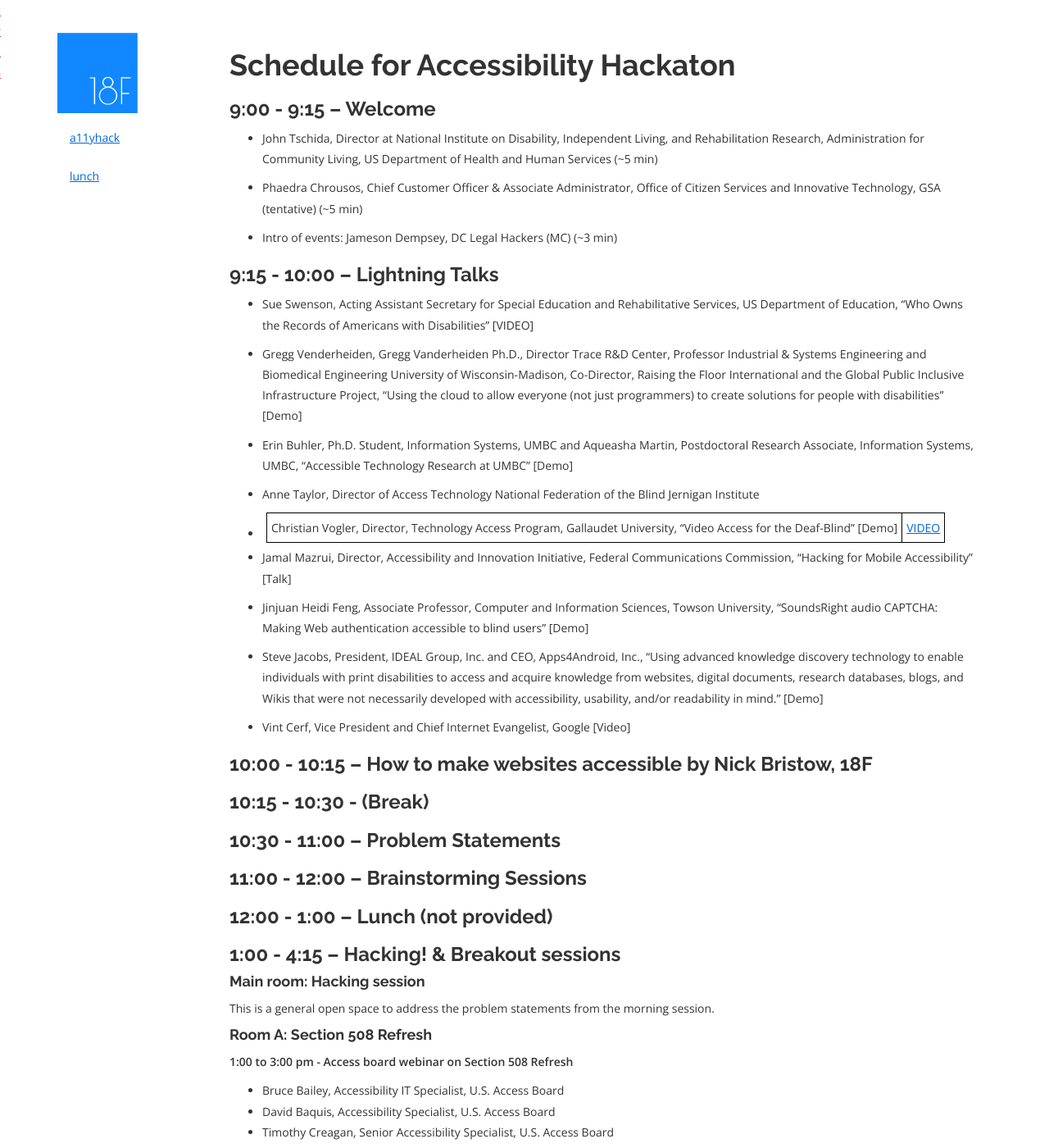
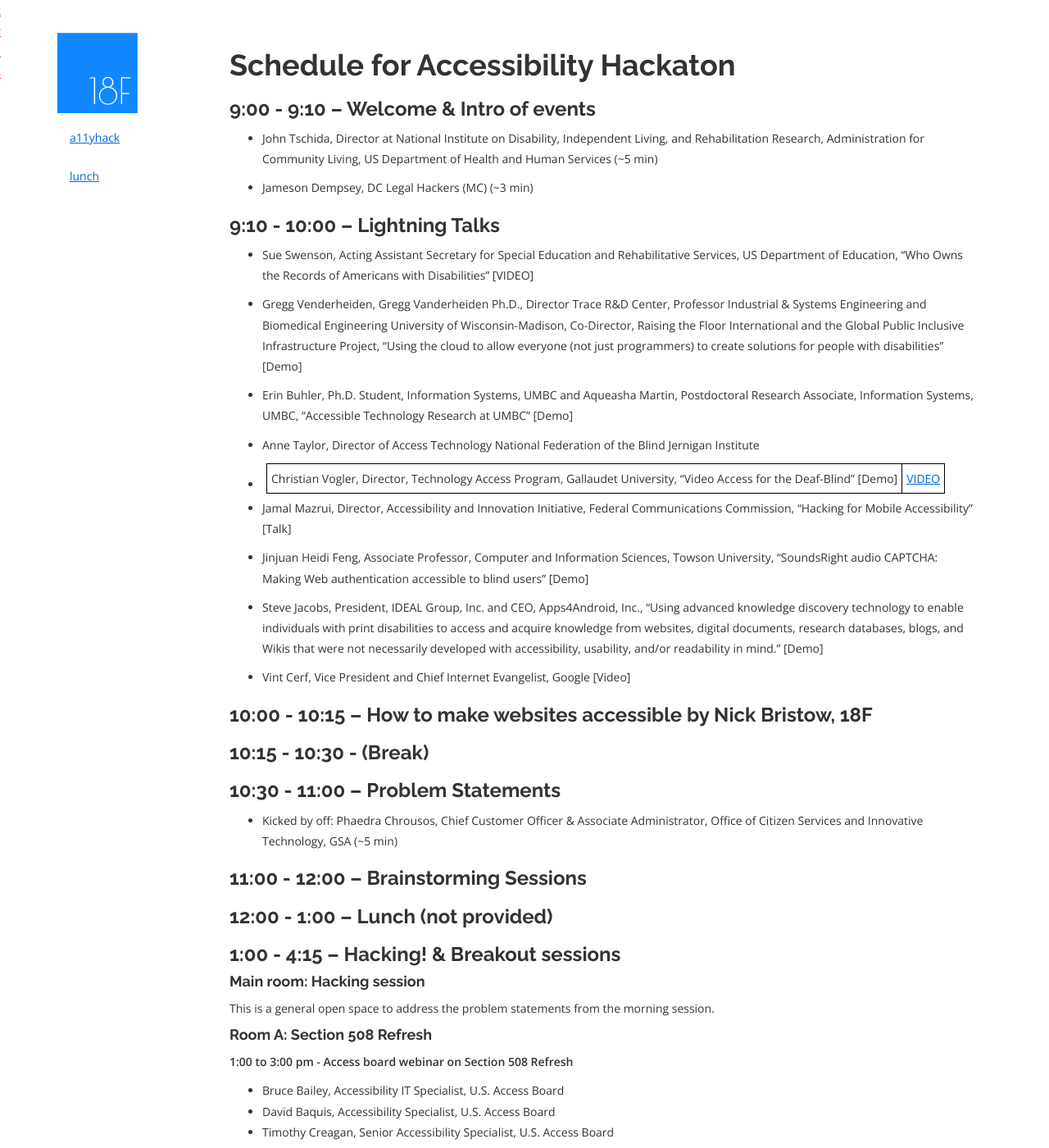
Before and after one commit to 18F/hackathons, a Jekyll site: the page built from pages/a11yhack-schedule.md, in a window 1280 px wide and 1400 px high. Shown: the whole window at 82% size. Built offline with Jekyll 4.4.1, drawn with Linux system fonts in a browser that asks for light colours; nearby versions of some CDN libraries; Markdown is read by kramdown in place of the engine named in the settings.

Commit message:
Updating Phaedra's timeslot.

```diff
--- a/pages/a11yhack-schedule.md
+++ b/pages/a11yhack-schedule.md
@@ -7,15 +7,13 @@
 page_title: Schedule
 ---
 
-### 9:00 - 9:15 – Welcome
+### 9:00 - 9:10 – Welcome & Intro of events
 
 * John Tschida, Director at National Institute on Disability, Independent Living, and Rehabilitation Research, Administration for Community Living, US Department of Health and Human Services (~5 min)
 
-* Phaedra Chrousos, Chief Customer Officer & Associate Administrator, Office of Citizen Services and Innovative Technology, GSA (tentative) (~5 min)
+* Jameson Dempsey, DC Legal Hackers (MC) (~3 min)
 
-* Intro of events: Jameson Dempsey, DC Legal Hackers (MC) (~3 min)
-
-### 9:15 - 10:00 – Lightning Talks
+### 9:10 - 10:00 – Lightning Talks
 
 * Sue Swenson, Acting Assistant Secretary for Special Education and Rehabilitative Services, US Department of Education, "Who Owns the Records of Americans with Disabilities" [VIDEO]
 
@@ -40,6 +38,8 @@
 ### 10:15 - 10:30 - (Break)
 
 ### 10:30 - 11:00 – Problem Statements
+
+* Kicked by off: Phaedra Chrousos, Chief Customer Officer & Associate Administrator, Office of Citizen Services and Innovative Technology, GSA (~5 min)
 
 ### 11:00 - 12:00 – Brainstorming Sessions
 
```
